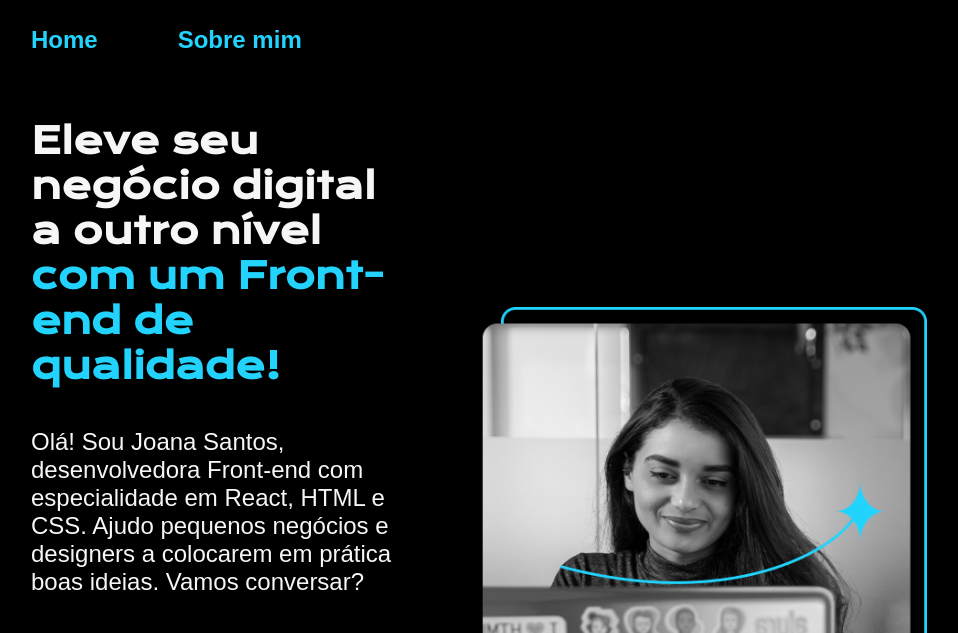
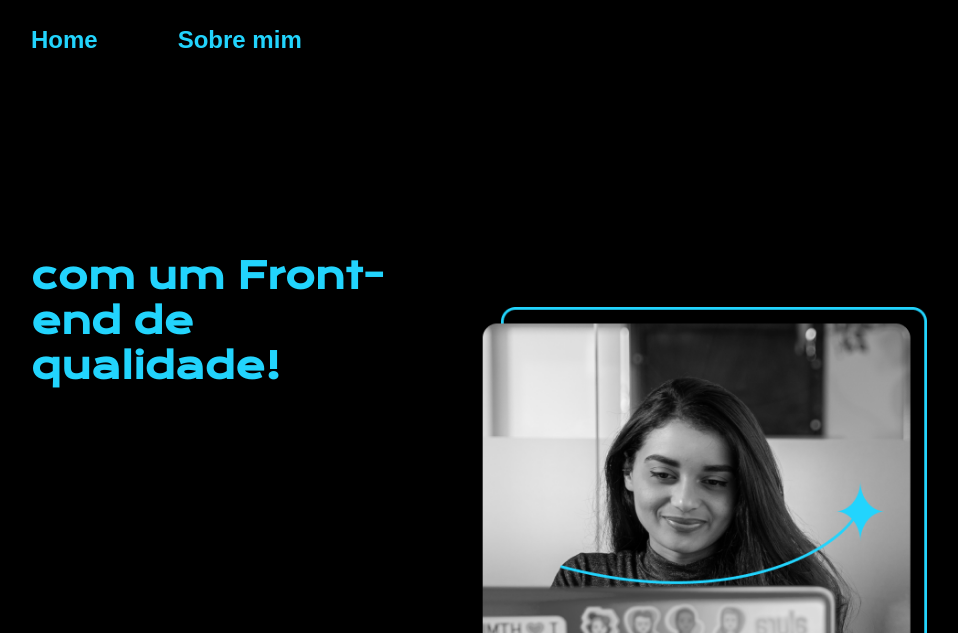
Before and after one commit to glaudiaalmeida/portfolio-exercicio-alura, a plain HTML site: page index.html in a window 1280 px wide. Shown: the top 633 px of the page, without its empty margins (161-1119 px from the left). Drawn offline with nearby package versions, Linux system fonts and the light colour scheme.

Commit message:
comentei propriedade color body

```diff
--- a/styles/style.css
+++ b/styles/style.css
@@ -15,9 +15,9 @@
 
 body{
     /* height: 100vh; (100% do viewportheigth)*/
-    /*box-sizing: border-box;*/
+    box-sizing: border-box;
     background-color: var(--cor-primaria);
-    color: var(--cor-secundaria);
+    /*color: var(--cor-secundaria);*/
 }
 
 .cabecalho {
```
